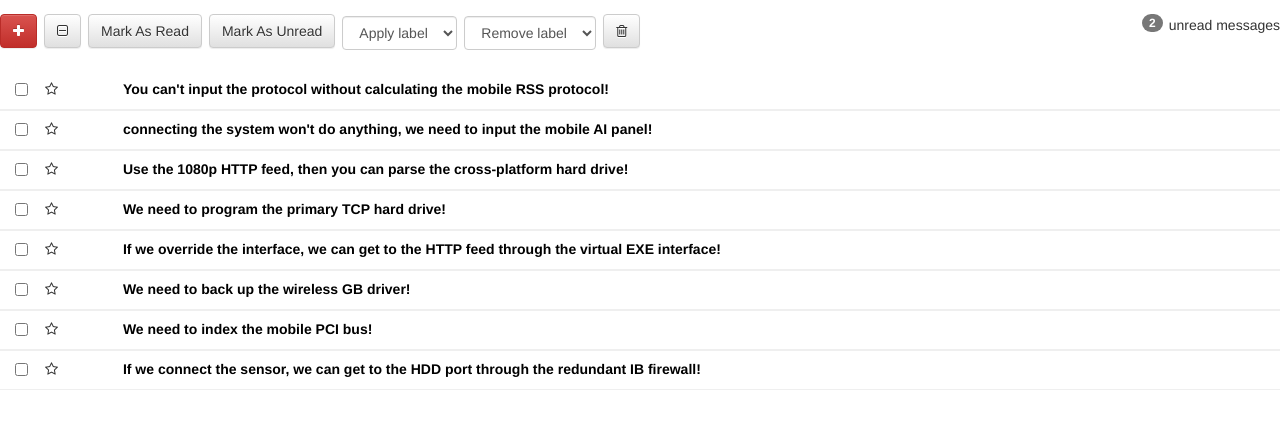
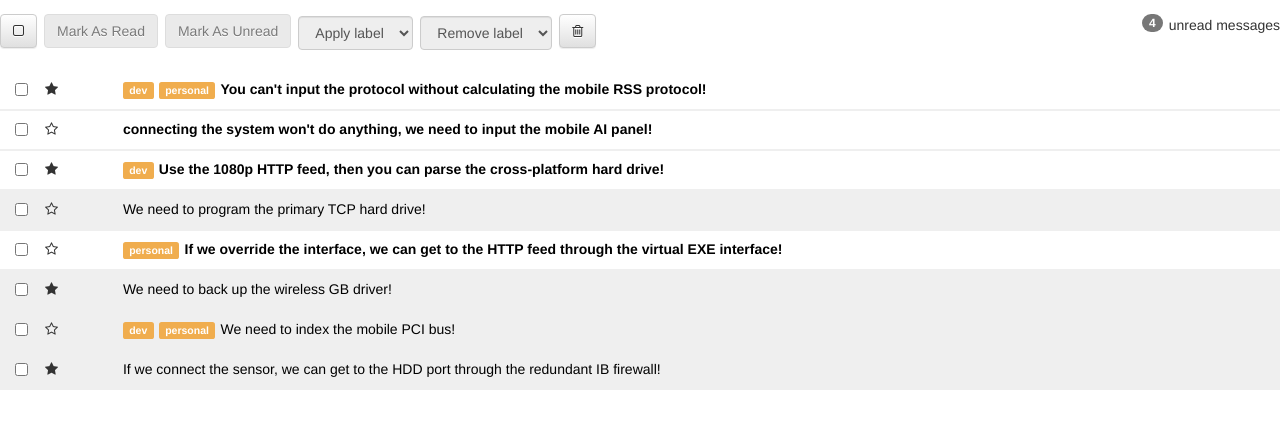
Before and after one commit to landonwshields/react-inbox, a React (Create React App) app: page / in a window 1280 px wide. Shown: the top 428 px of the page. Built offline with nearby package versions, Linux system fonts and the light colour scheme.

Commit message:
complete overhaul

```diff
--- a/src/App.js
+++ b/src/App.js
@@ -1,30 +1,16 @@
-import React from 'react';
-// import logo from './logo.svg';
+import React, {Component} from 'react';
+import './App.css';
 import Toolbar from './components/Toolbar';
-import MessageList from './components/MessageList';
-import './App.css';
 
-
-
-
-class App extends React.Component{
-  constructor(props){
-    super(props);
-    this.state = {messages: props.messages}
-  }
-  render(){
+class App extends Component {
+  render() {
     return (
       <div>
+      <header>
         <Toolbar />
-        <MessageList messages={this.state.messages} />
-      </div>
-    )
+      </header>
+    </div>);
   }
 }
 
-
-
-
-
-
 export default App;
--- a/src/components/Message.js
+++ b/src/components/Message.js
@@ -1,25 +1,59 @@
-import React from 'react';
+import React, {Component} from 'react';
 
-const Message = ({message}) => {
-  return (
-    <div className="row message unread">
+class Message extends Component {
+
+  isRead() {
+    if (this.props.read) {
+      return "row message read" + this.isSelected(" selected");
+    } else {
+      return "row message unread" + this.isSelected(" selected");
+    }
+  }
+
+  isSelected(str) {
+    if (this.props.selected || this.props.checked) {
+      return str;
+    } else {
+      return "";
+    }
+  }
+
+  getLabels() {
+    return (this.props.labels.map(label => {
+      return (<span className="label label-warning">{label}
+      </span>);
+    }))
+  }
+
+  isStarred() {
+    if (this.props.starred) {
+      return "star fa fa-star";
+    } else {
+      return "star fa fa-star-o";
+    }
+  }
+
+  render() {
+    return (<div className={this.isRead()}>
       <div className="col-xs-1">
         <div className="row">
           <div className="col-xs-2">
-            <input type="checkbox" />
+            <input type="checkbox" checked={this.isSelected("checked")} onClick={this.props.selectedClick} //onChange={this.props.unMark}
+            />
           </div>
           <div className="col-xs-2">
-            <i className="star fa fa-star-o"></i>
+            <i className={this.isStarred()} onClick={this.props.starClick}></i>
           </div>
         </div>
       </div>
       <div className="col-xs-11">
+        {this.getLabels()}
         <a href="#">
-          {message.subject}
+          {this.props.subject}
         </a>
       </div>
-    </div>
-  )
+    </div>);
+  }
 }
 
-export default Message;
+export default Message
--- a/src/components/MessageList.js
+++ /dev/null
@@ -1,23 +0,0 @@
-import React from 'react';
-import Message from './Message';
-
-
-const MessageList = ({messages}) => {
-  console.log(messages);
-  const messageData = messages.map(message => (
-    <Message
-      key={message.id}
-      message={message}
-    />
-  ))
-  console.log(messageData);
-
-  return(
-    <div>
-      {messageData}
-    </div>
-  )
-}
-
-
-export default MessageList
--- /dev/null
+++ b/src/components/Messages.js
@@ -0,0 +1,23 @@
+
+import React, {Component} from 'react';
+import Message from './Message';
+
+class Messages extends Component {
+
+  mapData() {
+    return this.props.data.map(x => {
+      return <Message subject={x.subject} read={x.read} starred={x.starred} labels={x.labels}
+      selected={x.selected}
+      starClick={() => this.props.starClick(this.props.data.indexOf(x))}
+      selectedClick={() => this.props.selectedClick(this.props.data.indexOf(x))}/>
+    })
+  }
+
+  render() {
+    return (<div>
+      {this.mapData()}
+    </div>)
+  }
+}
+
+export default Messages
--- a/src/components/Toolbar.js
+++ b/src/components/Toolbar.js
@@ -1,48 +1,291 @@
 import React from 'react';
+import Messages from './Messages';
 
-class Toolbar extends React.Component{
-  render(){
-    return(
+let data = [
+  {
+    "id": 1,
+    "subject": "You can't input the protocol without calculating the mobile RSS protocol!",
+    "read": false,
+    "starred": true,
+    "labels": ["dev", "personal"]
+  }, {
+    "id": 2,
+    "subject": "connecting the system won't do anything, we need to input the mobile AI panel!",
+    "read": false,
+    "starred": false,
+    "selected": true,
+    "labels": []
+  }, {
+    "id": 3,
+    "subject": "Use the 1080p HTTP feed, then you can parse the cross-platform hard drive!",
+    "read": false,
+    "starred": true,
+    "labels": ["dev"]
+  }, {
+    "id": 4,
+    "subject": "We need to program the primary TCP hard drive!",
+    "read": true,
+    "starred": false,
+    "selected": true,
+    "labels": []
+  }, {
+    "id": 5,
+    "subject": "If we override the interface, we can get to the HTTP feed through the virtual EXE interface!",
+    "read": false,
+    "starred": false,
+    "labels": ["personal"]
+  }, {
+    "id": 6,
+    "subject": "We need to back up the wireless GB driver!",
+    "read": true,
+    "starred": true,
+    "labels": []
+  }, {
+    "id": 7,
+    "subject": "We need to index the mobile PCI bus!",
+    "read": true,
+    "starred": false,
+    "labels": ["dev", "personal"]
+  }, {
+    "id": 8,
+    "subject": "If we connect the sensor, we can get to the HDD port through the redundant IB firewall!",
+    "read": true,
+    "starred": true,
+    "labels": []
+  }
+]
+
+class Toolbar extends React.Component {
+  constructor() {
+    super();
+    for (var i = 0; i < data.length; i++) {
+      data[i].selected = false;
+    }
+    this.state = {
+      checked: false,
+      someChecked: false,
+      data: data
+    };
+
+  }
+
+  starClick(i) {
+    let newData = this.state.data;
+    newData[i].starred = !newData[i].starred
+    this.setState({data: newData})
+  }
+
+  selectedClick(i) {
+    let newData = this.state.data;
+    let allChecked = true;
+    let allUnchecked = true;
+    newData[i].selected = !newData[i].selected
+    for (var j = 0; j < newData.length; j++) {
+      if (newData[j].selected) {
+        allUnchecked = false;
+      } else {
+        allChecked = false;
+      }
+    }
+    if (allChecked) {
+      this.setState({
+        checked: true,
+        someChecked: false,
+        data: newData
+      })
+    }else if(allUnchecked){
+      this.setState({
+        checked: false,
+        someChecked: false,
+        data: newData
+      })
+    } else {
+      this.setState({
+        checked: false,
+        someChecked: true,
+        data: newData
+      })
+    }
+  }
+
+  checkAll = () => {
+    let newData = this.state.data;
+    let flag = true;
+    for (var i = 0; i < newData.length; i++) {
+      if (newData[i].selected) {
+        continue;
+      } else {
+        newData[i].selected = true;
+        flag = false;
+      }
+    }
+    if (flag) {
+      for (i = 0; i < newData.length; i++) {
+        newData[i].selected = false;
+      }
+      this.setState({checked: false,
+        someChecked: false,
+        data: newData})
+    } else {
+      this.setState({checked: true,
+        someChecked: false,
+        data: newData})
+    }
+  }
+
+  isChecked() {
+    if (this.state.checked) {
+      return "fa fa-check-square-o";
+    } else if (this.state.someChecked) {
+      return "fa fa-minus-square-o";
+    } else {
+      return "fa fa-square-o";
+    }
+  }
+
+  markAsRead = () => {
+    let newData = this.state.data;
+    for (var i = 0; i < newData.length; i++) {
+      if (newData[i].selected) {
+        newData[i].read = true;
+      }
+    }
+    this.setState({
+      data: newData
+    })
+  }
+
+  markAsUnRead = () => {
+    let newData = this.state.data;
+    for (var i = 0; i < newData.length; i++) {
+      if (newData[i].selected) {
+        newData[i].read = false;
+      }
+    }
+    this.setState({
+      data: newData
+    })
+  }
+
+  countUnread(){
+    let count = 0;
+    for (var i = 0; i < this.state.data.length; i++) {
+      if (!this.state.data[i].read) {
+        count++;
+      }
+    }
+    return count;
+  }
+
+  deleteMessages = () => {
+    console.log('click');
+    let newData = [];
+    for (var i = 0; i < this.state.data.length; i++) {
+      if (!this.state.data[i].selected) {
+        newData.push(this.state.data[i])
+      }
+    }
+    this.setState({
+      data: newData,
+      checked: false,
+      someChecked:false
+    })
+  }
+
+  addLabel = (e) => {
+    let newData = this.state.data;
+    for (var i = 0; i < newData.length; i++) {
+      if (newData[i].selected) {
+        let add = true;
+        for (var j = 0; j < newData[i].labels.length; j++) {
+          if(newData[i].labels[j] === e.target.value){
+            add = false;
+          }
+        }
+        if (add) {
+          newData[i].labels.push(e.target.value)
+        }
+      }
+    }
+    this.setState({
+      data: newData,
+    })
+  }
+
+  removeLabel = (e) => {
+    let newData = this.state.data;
+    for (var i = 0; i < newData.length; i++) {
+      if (newData[i].selected) {
+        let remove = false;
+        for (var j = 0; j < newData[i].labels.length; j++) {
+          if(newData[i].labels[j] === e.target.value){
+            remove = true;
+            break;
+          }
+        }
+        if (remove) {
+           newData[i].labels.splice(newData[i].labels.indexOf(e.target.value), 1)
+        }
+      }
+    }
+    this.setState({
+      data: newData,
+    })
+  }
+
+  checkDisabled() {
+    for (var i = 0; i < this.state.data.length; i++) {
+      if(this.state.data[i].selected){
+        return "";
+      }
+    }
+    return "disabled";
+  }
+
+  render() {
+    return (<div>
       <div className="row toolbar">
-          <div className="col-md-12">
+        <div className="col-md-12">
           <p className="pull-right">
-            <span className="badge badge">2</span>
+            <span className="badge badge">{this.countUnread()}</span>
             unread messages
           </p>
 
-          <a className="btn btn-danger">
-            <i className="fa fa-plus"></i>
-          </a>
-
-          <button className="btn btn-default">
-            <i className="fa fa-minus-square-o"></i>
+          <button className="btn btn-default" onClick={this.checkAll}>
+            <i className={this.isChecked()}></i>
           </button>
 
-          <button className="btn btn-default">Mark As Read</button>
+          <button className="btn btn-default" onClick={this.markAsRead} disabled={this.checkDisabled()}>
+            Mark As Read
+          </button>
 
-          <button className="btn btn-default">Mark As Unread</button>
+          <button className="btn btn-default" onClick={this.markAsUnRead} disabled={this.checkDisabled()}>
+            Mark As Unread
+          </button>
 
-          <select className="form-control label-select">
+          <select className="form-control label-select" onChange={this.addLabel} disabled={this.checkDisabled()}>
             <option>Apply label</option>
             <option value="dev">dev</option>
             <option value="personal">personal</option>
             <option value="gschool">gschool</option>
           </select>
 
-          <select className="form-control label-select">
+          <select className="form-control label-select" onChange={this.removeLabel} disabled={this.checkDisabled()}>
             <option>Remove label</option>
             <option value="dev">dev</option>
             <option value="personal">personal</option>
             <option value="gschool">gschool</option>
           </select>
 
-          <button className="btn btn-default">
+          <button className="btn btn-default" onClick={this.deleteMessages}>
             <i className="fa fa-trash-o"></i>
           </button>
         </div>
       </div>
-    )
+      <Messages data={this.state.data}
+        starClick={i => this.starClick(i)} selectedClick={i => this.selectedClick(i)}/>
+    </div>);
   }
 }
 
-export default Toolbar;
+export default Toolbar
```
